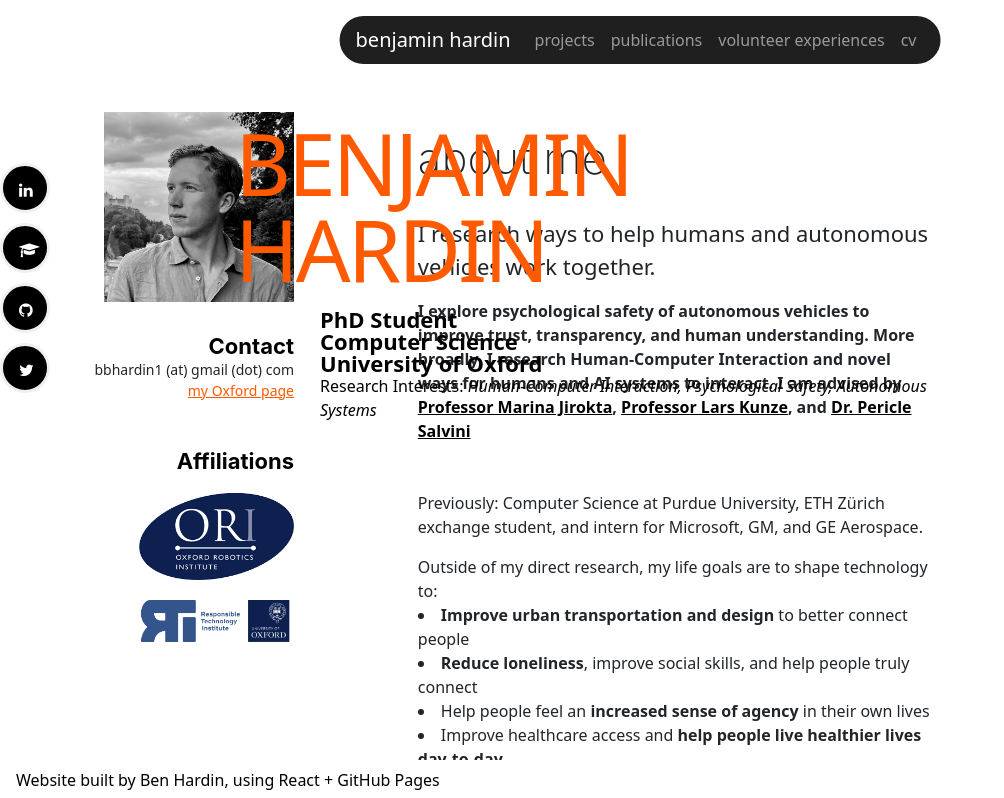
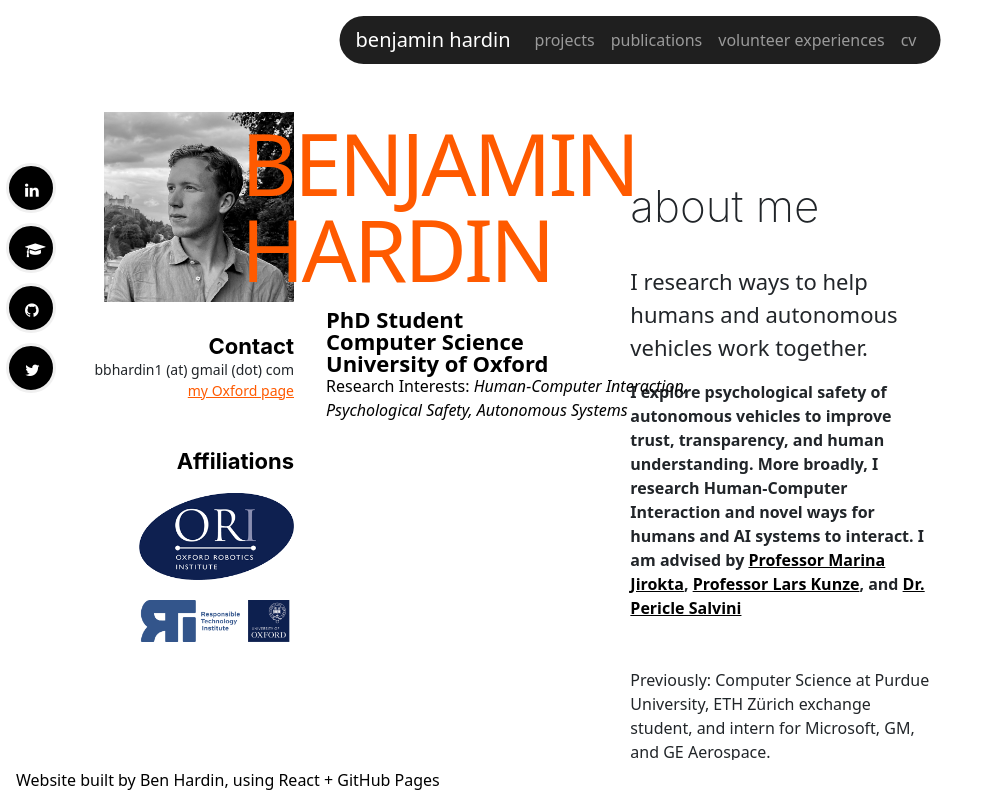
Before and after one commit to bbhardin/bbhardin.github.io, a React (Create React App) app: page / in a window 1280 px wide. Shown: the top 798 px of the page, without its empty margins (0-1004 px from the left). Built offline with nearby package versions, Linux system fonts and the light colour scheme; a web font is replaced by a local one.

Commit message:
Temporary fixes for text overlap

```diff
--- a/src/HomePage.js
+++ b/src/HomePage.js
@@ -79,14 +79,14 @@ export default function HomePage() {
                             {/*     style={{background: "white", color: "white", marginTop: "-5rem", opacity: "0%"}}*/}
                             {/*     src={taillights}/>*/}
                             <p style={{
-                                width: "90%",
+                                marginRight: "70%",
                                 color: "black",
                                 position: "absolute",
                                 top: "120px",
-                                left: "50%",
-                                transform: "translate(-50%, 0%)", /*fontWeight: "bold"*/
+                                // left: "50%",
+                                // transform: "translate(-50%, 0%)", /*fontWeight: "bold"*/
                                 textAlign: "left",
-                                maxWidth: "50%"
+                                maxWidth: "40%"
                             }}>
                                 <p /*className="stroke"*/ style={{
                                     fontFamily: "system-ui, Helvetica Neue, Helvetica, Arial",
@@ -164,12 +164,12 @@ export default function HomePage() {
 
                             <Col>
                                 <div style={{
-                                    maxWidth: "750px", marginLeft: "5%", paddingLeft: "5%", paddingRight: "5%", /*background: "#EEEEEE",*/
+                                    maxWidth: "750px", marginLeft: "40%", paddingLeft: "5%", paddingRight: "5%", /*background: "#EEEEEE",*/
                                     borderRadius: "55px", marginTop: "2rem", marginBottom: "2rem"
                                 }}>
 
                                     <div className="pageTitle"
-                                         style={{paddingTop: "0rem", paddingBottom: "1rem", fontWeight: "150"}}>about me
+                                         style={{paddingTop: "20 rem", paddingBottom: "1rem", fontWeight: "150"}}>about me
                                     </div>
                                     {/*<div className='pageSubtitle' style={{fontFamily: "SF New Republic", paddingTop: "1rem", color: "black", fontSize:"60px"}}>About Me</div>*/}
                                     <div style={{fontSize: 22, fontWeight: "", paddingTop: "10px"}}>
```
